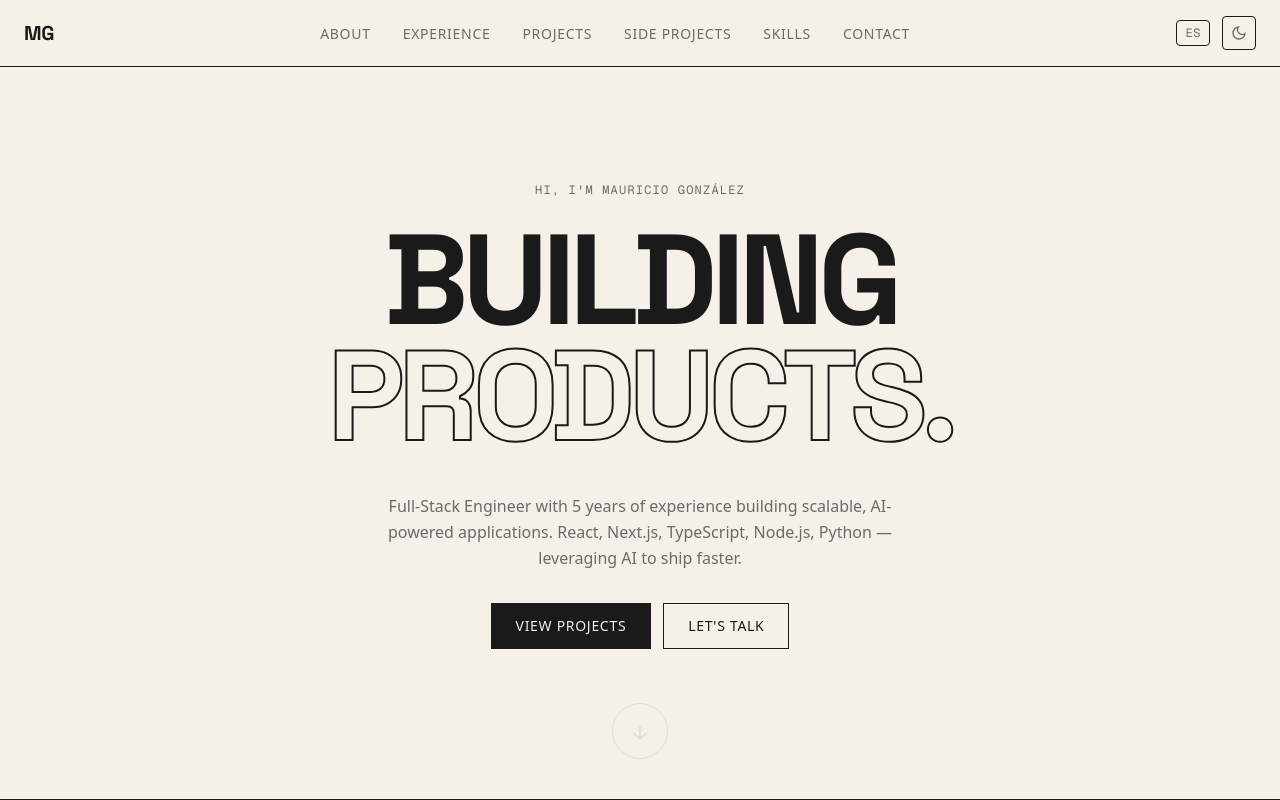
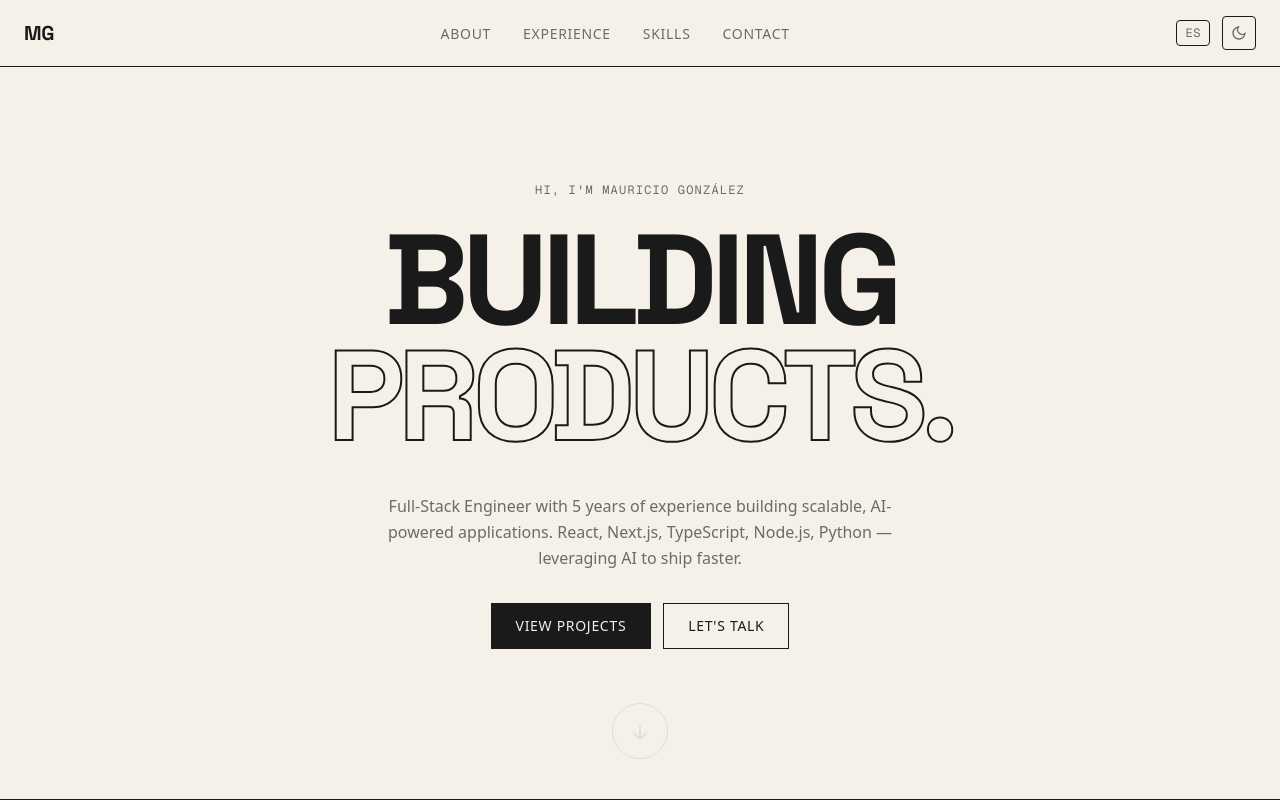
Before and after one commit to mauricio-hub/mgdeveloperportfolio, a Next.js app: page / in a window 1280 px wide. Shown: the top 800 px of the page. Built offline with nearby package versions, Linux system fonts and the light colour scheme.

Commit message:
update header

```diff
--- a/app/components/Navbar.tsx
+++ b/app/components/Navbar.tsx
@@ -16,8 +16,6 @@ export default function Navbar() {
   const links = [
     { href: "#about", label: t.nav.about },
     { href: "#experience", label: t.nav.experience },
-    { href: "#projects", label: t.nav.projects },
-    { href: "#exercises", label: "Side Projects" },
     { href: "#skills", label: t.nav.skills },
     { href: "#contact", label: t.nav.contact },
   ];
```
